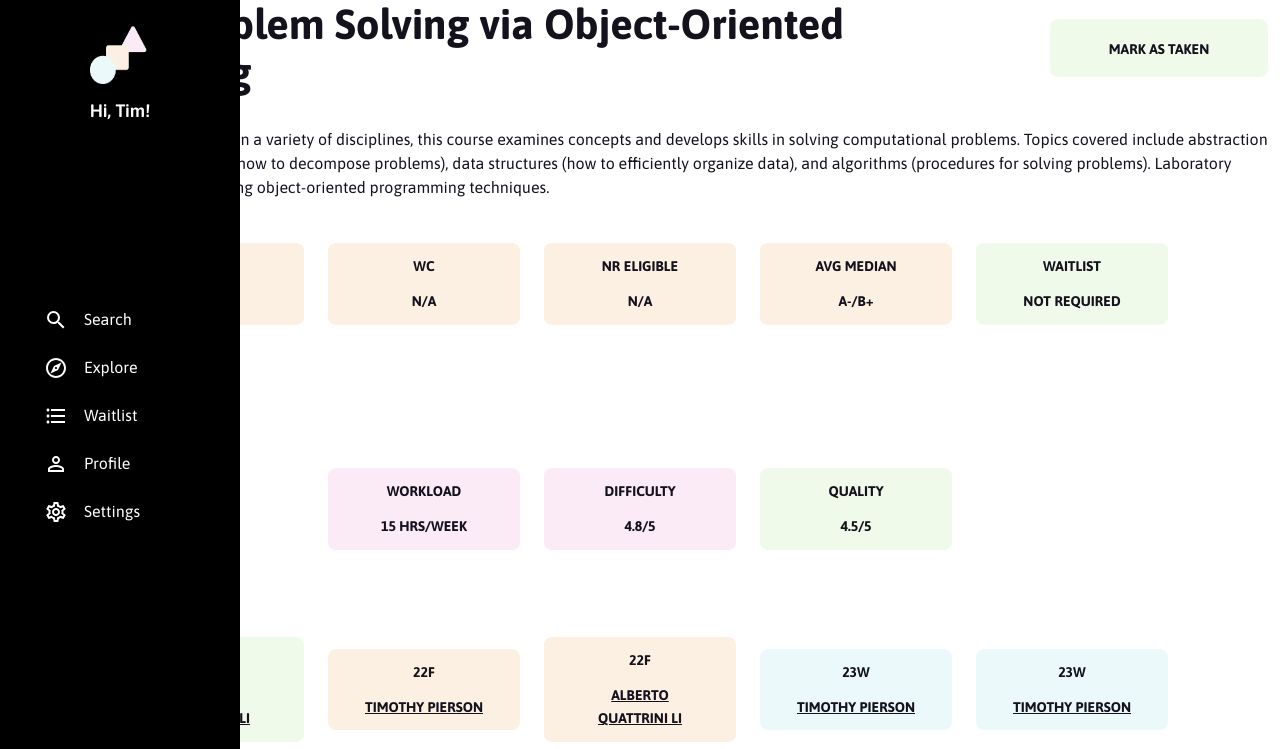
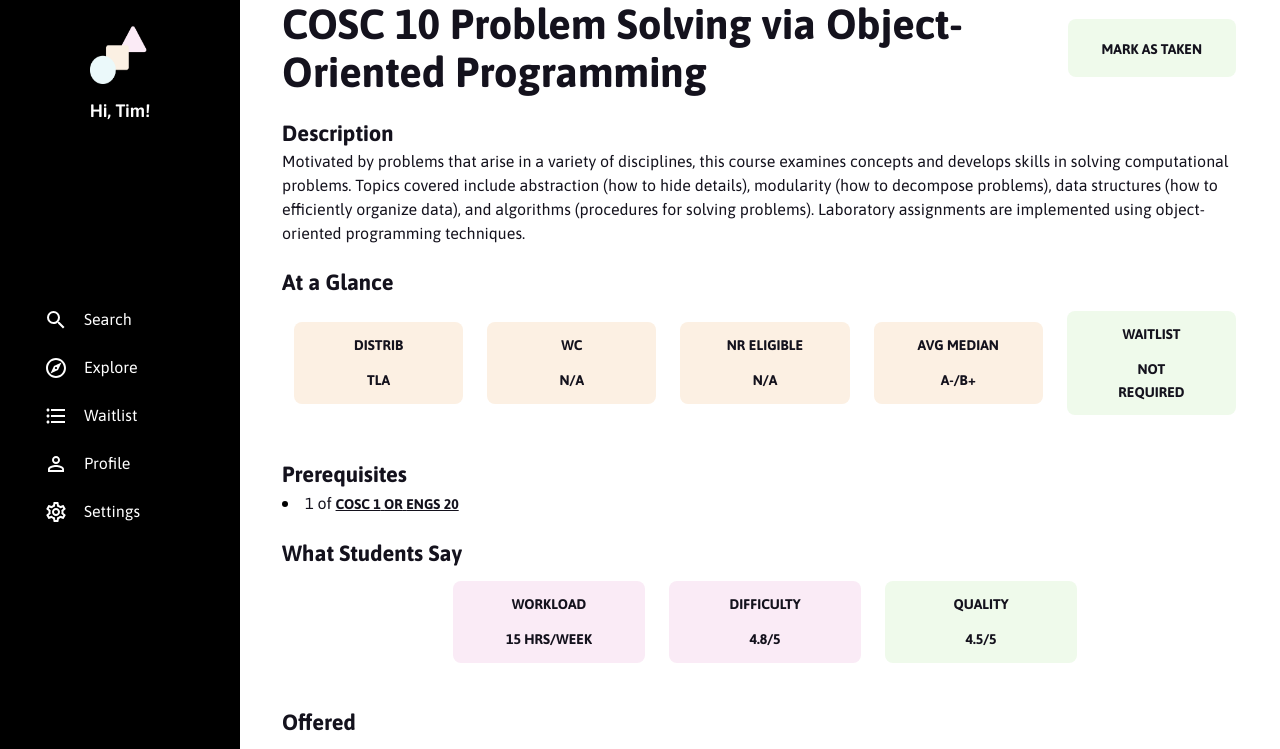
Before and after one commit to alxfngg/test-class-fe2, a Next.js app: page /courses/COSC/10 in a window 1280 px wide. Shown: the top 749 px of the page. Built offline with nearby package versions, Linux system fonts and the light colour scheme.

Commit message:
minor styling changes to course info

```diff
--- a/components/ui/typography.js
+++ b/components/ui/typography.js
@@ -36,6 +36,7 @@
   font-weight: 700;
   font-size: 22px;
   line-height: 143.01%;
+  margin-top: 1em;
 `;
 
 /* Asap/H4 */
--- a/data/courseinfohelpers.jsx
+++ b/data/courseinfohelpers.jsx
@@ -32,10 +32,7 @@
     return prereqs.map((bucket, index) => (
       <li>
         <B1>
-          {counts[index]}
-          {' '}
-          of
-          {' '}
+          {bucket.length > 1 ? `${counts[index]} of ` : ''}
           {getPrereqLinks(bucket)}
         </B1>
 
--- a/pages/courses/[dept]/[num].jsx
+++ b/pages/courses/[dept]/[num].jsx
@@ -13,7 +13,7 @@
 // import { fetchCourse } from '../../../actions';
 import getPrereqs from '../../../data/courseinfohelpers';
 import SideNavbar from '../../../components/SideNavbar';
-
+import styles from '../../../styles/ExploreHome.module.css';
 import {
   H3, B1,
 } from '../../../components/ui/typography';
@@ -27,7 +27,7 @@
   const currentCourse = data[courseCode];
 
   return (
-    <div className="container">
+    <div className={styles.container}>
 
       <Head>
         <title>Classy</title>
```
